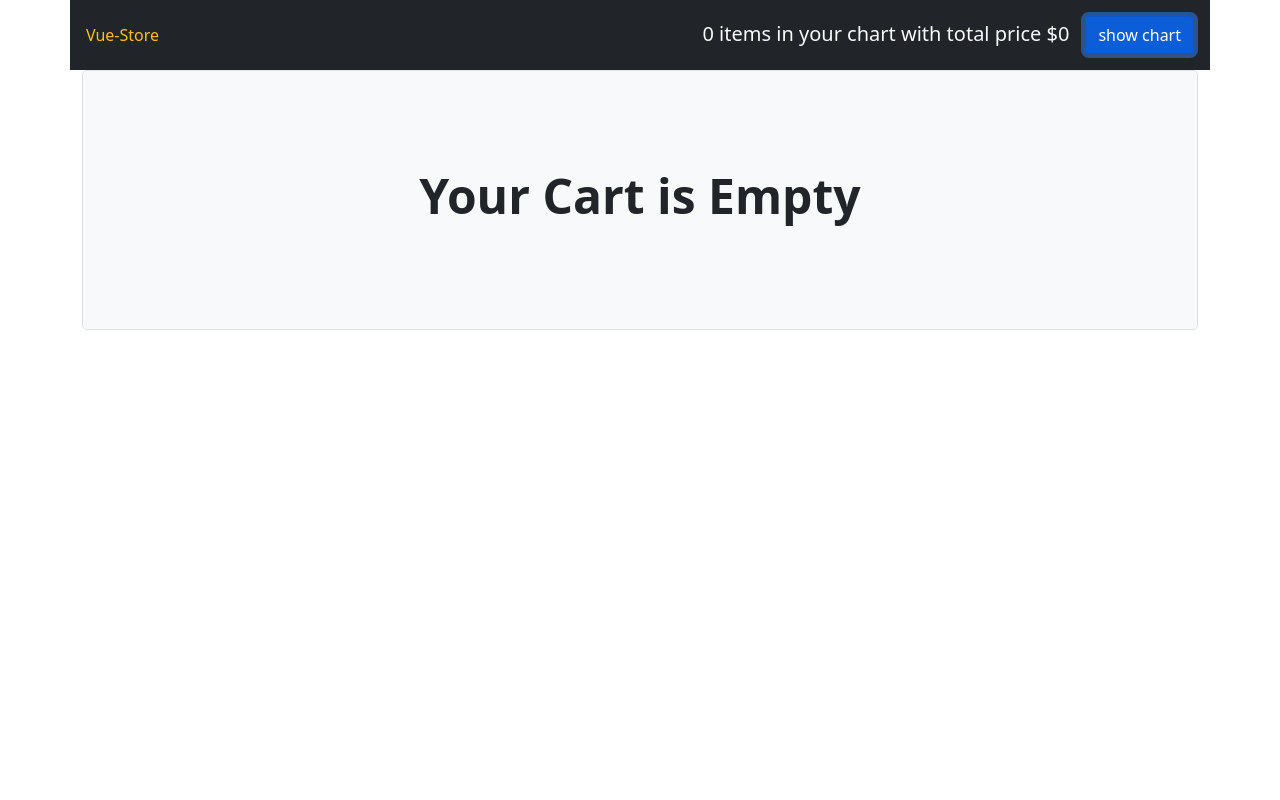
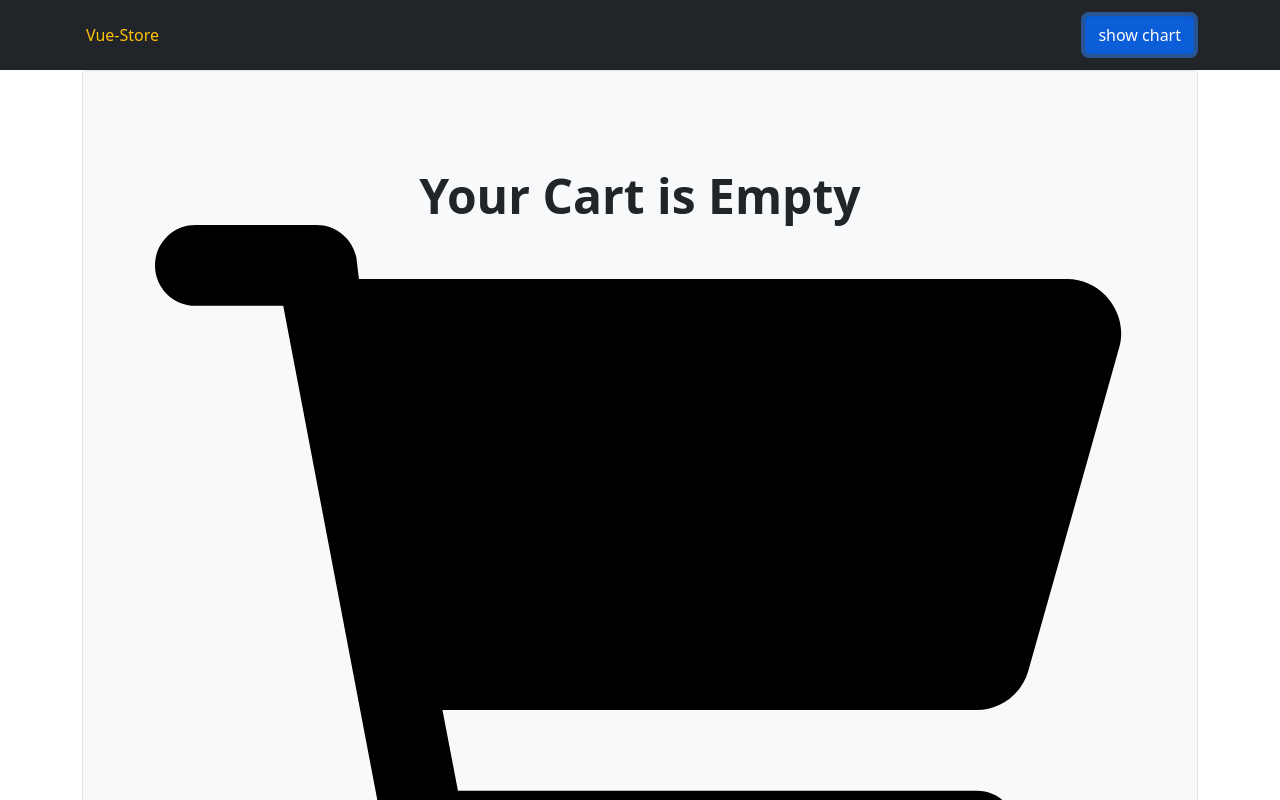
Before and after one commit to mazenadel19/Vue-Store, a Vue app: page / in a window 1280 px wide. Both pictures are taken after a click on the button "show chart". Shown: the top 800 px of the page. Built offline with nearby package versions, Linux system fonts and the light colour scheme.

Commit message:
header style

```diff
--- a/src/App.vue
+++ b/src/App.vue
@@ -3,11 +3,12 @@
 </script>
 
 <template>
+  <!-- Start Banner -->
+  <header class="bg-dark">
     <div class="container">
-    <!-- Start Banner -->
       <div class="row">
         <div
-        class="col-md-12 bg-dark text-light d-flex justify-content-between align-items-baseline p-3"
+          class="col-md-12 text-light d-flex justify-content-between align-items-baseline p-3"
         >
           <a
             href="#"
@@ -16,21 +17,28 @@
             >Vue-Store</a
           >
           <div class="d-flex align-items-baseline">
-          <p class="lead mb-0">
-            {{ cart.items.length }} item<template v-if="cart.items.length !== 1"
-              >s</template
+            <button
+              class="btn btn-primary ms-3"
+              @click="showCart"
+              :title="
+                cart.items.length +
+                ` item${
+                  cart.items.length !== 1 ? 's' : ''
+                } in your chart with total price ` +
+                currency(cart.cartTotal)
+              "
             >
-            in your chart with total price {{ currency(cart.cartTotal) }}
-          </p>
-          <button class="btn btn-primary ms-3" @click="showCart">
               show chart
             </button>
           </div>
         </div>
       </div>
+    </div>
+  </header>
   <!-- End Banner -->
 
   <!-- Start Products -->
+  <div class="container">
     <div
       v-show="!isShowCart"
       class="row row-cols-1 row-cols-sm-2 row-cols-lg-3 g-4 mt-1"
@@ -99,6 +107,11 @@
             </h1>
             <h1 v-else class="display-5 fw-bold text-center">
               Your Cart is Empty
+              <svg xmlns="http://www.w3.org/2000/svg" viewBox="0 0 576 512">
+                <path
+                  d="M96 0C107.5 0 117.4 8.19 119.6 19.51L121.1 32H541.8C562.1 32 578.3 52.25 572.6 72.66L518.6 264.7C514.7 278.5 502.1 288 487.8 288H170.7L179.9 336H488C501.3 336 512 346.7 512 360C512 373.3 501.3 384 488 384H159.1C148.5 384 138.6 375.8 136.4 364.5L76.14 48H24C10.75 48 0 37.25 0 24C0 10.75 10.75 0 24 0H96zM128 464C128 437.5 149.5 416 176 416C202.5 416 224 437.5 224 464C224 490.5 202.5 512 176 512C149.5 512 128 490.5 128 464zM512 464C512 490.5 490.5 512 464 512C437.5 512 416 490.5 416 464C416 437.5 437.5 416 464 416C490.5 416 512 437.5 512 464z"
+                />
+              </svg>
             </h1>
           </div>
         </div>
```
Lines whose indentation alone changed are shown as unchanged.
